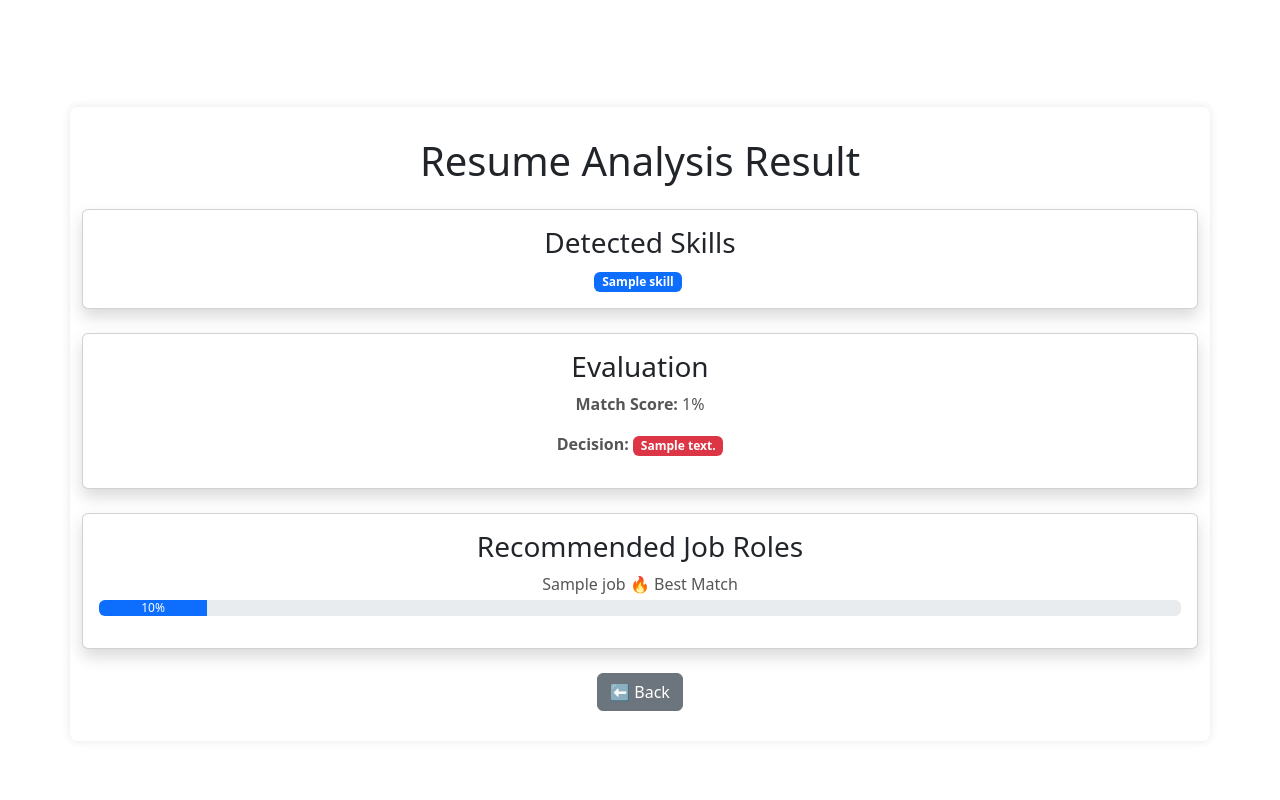
After one commit to Soham1639/ai-resume-screening-system, a Flask app: template templates/results.html in a window 1280 px wide. The commit adds this page. Run offline with Flask 3, Linux system fonts and the light colour scheme; the template is opened without the code that fills it: most values are stand-ins (such as "Sample title", 1, 10 or a date in 2020).

Commit message:
Added job recommendation engine and separate results page

```diff
--- a/app.py
+++ b/app.py
@@ -4,6 +4,18 @@ import sqlite3
 import uuid
 from werkzeug.utils import secure_filename
 from flask import Flask, render_template, request, redirect, session, send_from_directory
+
+SKILLS_DB = [
+    "python", "java", "c++", "sql",
+    "machine learning", "deep learning",
+    "pandas", "numpy", "scikit-learn",
+    "tensorflow", "flask", "django",
+    "html", "css", "javascript",
+    "react", "node", "spring",
+    "data analysis", "statistics",
+    "docker", "kubernetes",
+    "aws", "git"
+]
 
 JOB_KEYWORDS = {
     "data scientist": [
@@ -66,6 +78,40 @@ def clean_text(text):
     text=" ".join(text.split())
     return text
 
+def extract_skills(resume_text):
+
+    detected_skills = []
+
+    for skill in SKILLS_DB:
+        if skill in resume_text:
+            detected_skills.append(skill)
+
+    return detected_skills
+
+def recommend_jobs(skills_found):
+    recommendations = []
+
+    for role, keywords in JOB_KEYWORDS.items():
+        match_count = 0
+
+        for skill in skills_found:
+            if skill in keywords:
+                match_count += 1
+
+        # avoid division by zero
+        if len(keywords) == 0:
+            continue
+
+        score = (match_count / len(keywords)) * 100
+
+        if match_count > 0:
+            recommendations.append((role.title(), round(score, 2)))
+
+    # sort by highest match
+    recommendations.sort(key=lambda x: x[1], reverse=True)
+
+    return recommendations
+
 def generate_feedback(resume_text, job_role):
     keywords = JOB_KEYWORDS.get(job_role.lower(), [])
 
@@ -83,6 +129,7 @@ def generate_feedback(resume_text, job_role):
 
     return score, matched, missing, decision, message
 
+
 app = Flask(__name__)
 app.secret_key = "supersecretkey"
 UPLOAD_FOLDER = 'uploads'
@@ -92,6 +139,12 @@ init_db()
 
 @app.route('/',methods=["GET","POST"])
 def home():
+
+    skills_found=None
+    percentage=None
+    decision=None
+    recommended_jobs=None
+
     if request.method == "POST":
         name = request.form.get("name")
         email = request.form.get("email")
@@ -106,6 +159,9 @@ def home():
 
             resume_text = extract_text_from_pdf(file_path)
             resume_text = clean_text(resume_text)
+            skills_found = extract_skills(resume_text)
+            recommended_jobs = recommend_jobs(skills_found)
+            print("Detected Skills:", skills_found)
 
             score, matched, missing, decision, message = generate_feedback(resume_text, job)
             keywords = JOB_KEYWORDS.get(job.lower(), [])
@@ -128,7 +184,15 @@ def home():
 
             conn.close()
 
-    return render_template('index.html')
+            return render_template(
+            "results.html",
+            skills=skills_found,
+            match_percentage=percentage,
+            decision=decision,
+            recommendations=recommended_jobs
+)
+    return render_template("index.html")
+
 
 @app.route('/admin')
 def admin():
--- /dev/null
+++ b/templates/results.html
@@ -0,0 +1,112 @@
+<!DOCTYPE html>
+<html lang="en">
+<head>
+    <meta charset="UTF-8">
+    <meta name="viewport" content="width=device-width, initial-scale=1.0">
+    <title>Analysis Result</title>
+
+    <link rel="stylesheet" href="{{ url_for('static', filename='style.css') }}">
+
+    <!-- Bootstrap -->
+    <link href="https://cdn.jsdelivr.net/npm/bootstrap@5.3.0/dist/css/bootstrap.min.css" rel="stylesheet">
+</head>
+
+<body>
+
+<div class="container mt-5">
+
+    <h1 class="text-center mb-4">
+        Resume Analysis Result
+    </h1>
+
+    <!-- Skills -->
+    <div class="card mb-4 shadow">
+        <div class="card-body">
+
+            <h3>Detected Skills</h3>
+
+            {% for skill in skills %}
+                <span class="badge bg-primary me-1">
+                    {{ skill }}
+                </span>
+            {% endfor %}
+
+        </div>
+    </div>
+
+    <!-- Evaluation -->
+    <div class="card mb-4 shadow">
+        <div class="card-body">
+
+            <h3>Evaluation</h3>
+
+            <p>
+                <strong>Match Score:</strong> {{ match_percentage }}%
+            </p>
+
+            <p>
+                <strong>Decision:</strong>
+
+                <span class="badge
+                    {% if decision == 'Shortlisted' %}
+                        bg-success
+                    {% else %}
+                        bg-danger
+                    {% endif %}
+                ">
+                    {{ decision }}
+                </span>
+            </p>
+
+        </div>
+    </div>
+
+    <!-- Recommendations -->
+    <div class="card mb-4 shadow">
+        <div class="card-body">
+
+            <h3>Recommended Job Roles</h3>
+
+            {% if recommendations %}
+
+                {% for job, score in recommendations %}
+
+                    <p class="mb-1">
+                        {{ job }}
+
+                        {% if loop.index == 1 %}
+                            🔥 Best Match
+                        {% endif %}
+                    </p>
+
+                    <div class="progress mb-3">
+
+                        <div class="progress-bar"
+                             role="progressbar"
+                             style="width: {{ score }}%;">
+
+                            {{ score }}%
+
+                        </div>
+
+                    </div>
+
+                {% endfor %}
+
+            {% else %}
+
+                <p>No matching job roles found.</p>
+
+            {% endif %}
+
+        </div>
+    </div>
+
+    <a href="/" class="btn btn-secondary">
+        ⬅ Back
+    </a>
+
+</div>
+
+</body>
+</html>
```
Also changed, not shown: templates/index.html (+62 -21 lines).
